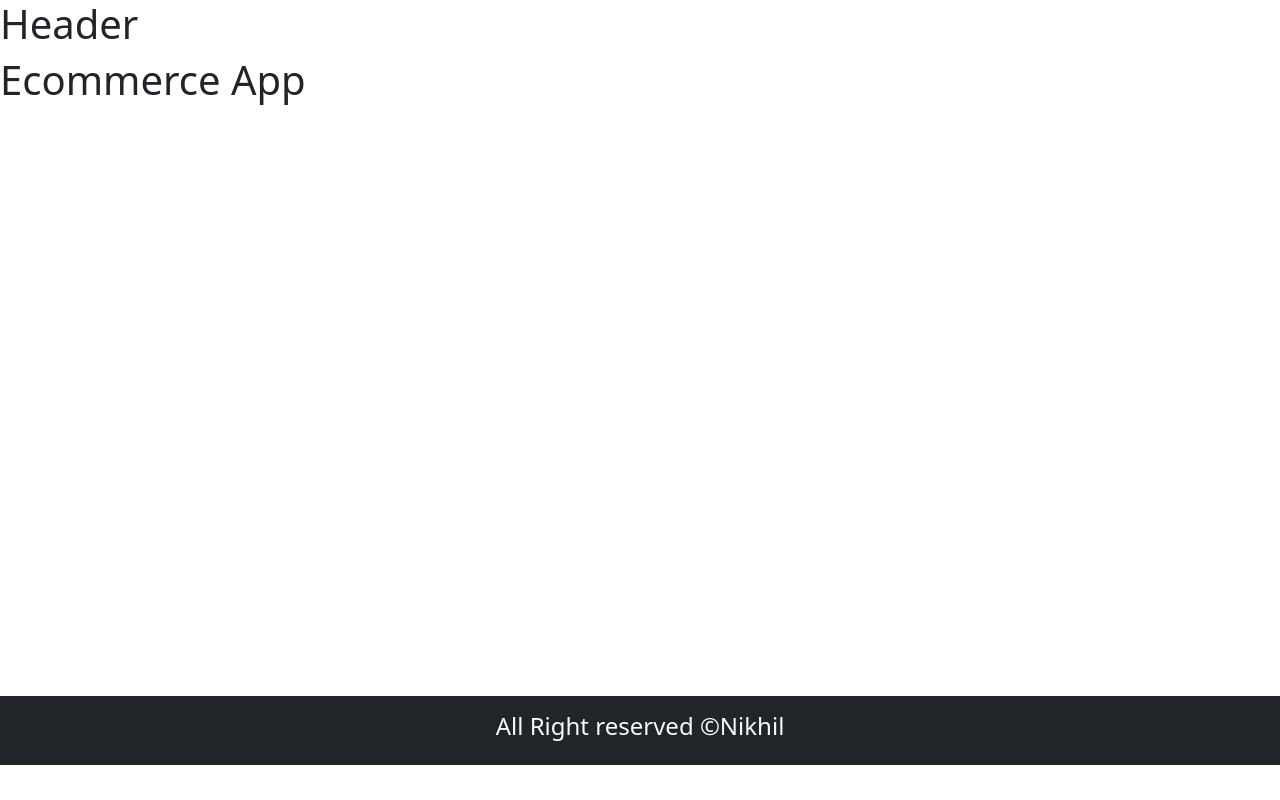
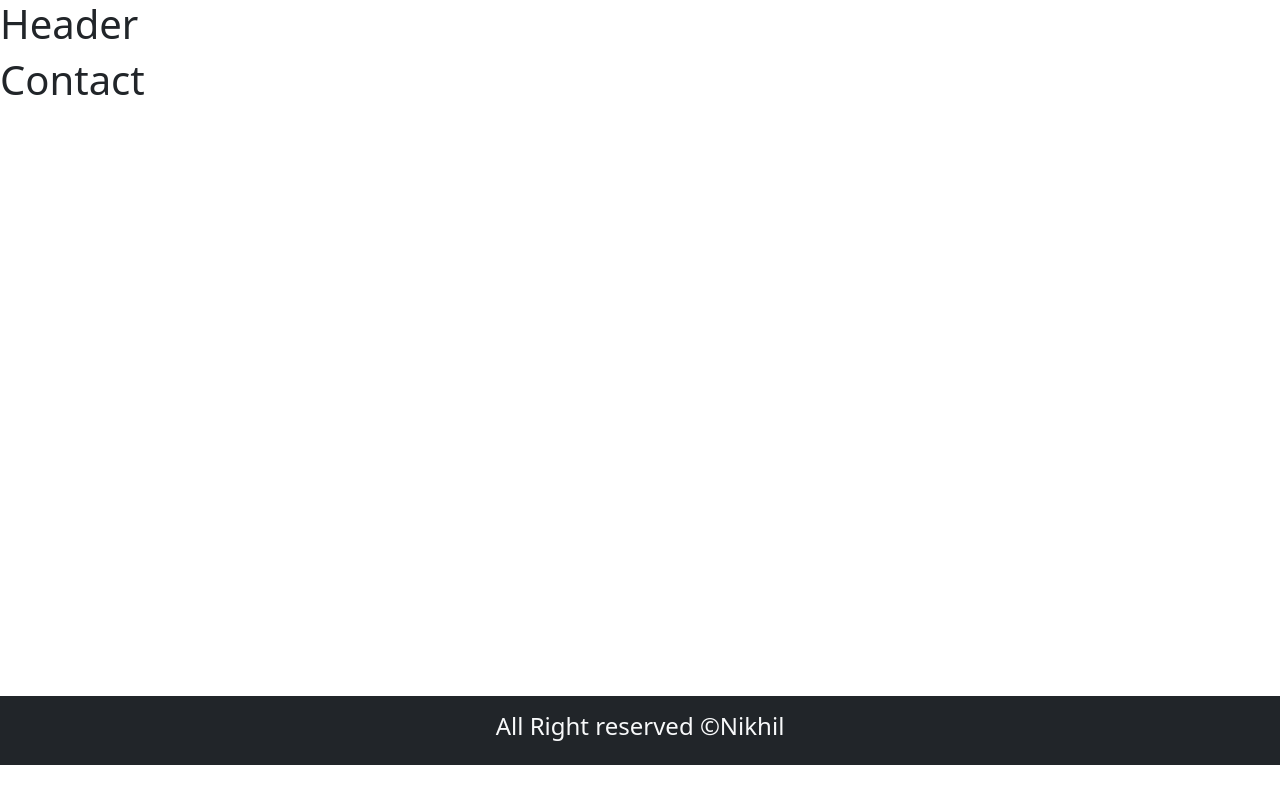
Before and after one commit to NIKHIL-techgeek/ecomm-full-stack, a React (Create React App) app in the folder client/: page /contact in a window 1280 px wide. Built offline with nearby package versions, Linux system fonts and the light colour scheme.

Commit message:
Router dom Installed

```diff
--- a/client/package.json
+++ b/client/package.json
@@ -8,6 +8,7 @@
     "@testing-library/user-event": "^13.5.0",
     "react": "^18.2.0",
     "react-dom": "^18.2.0",
+    "react-router-dom": "^6.12.1",
     "react-scripts": "5.0.1",
     "web-vitals": "^2.1.4"
   },
--- a/client/public/index.html
+++ b/client/public/index.html
@@ -31,7 +31,7 @@
       work correctly both with client-side routing and a non-root public URL.
       Learn how to configure a non-root public URL by running `npm run build`.
     -->
-    <title>React App</title>
+    <title>Ecommer App</title>
   </head>
   <body>
     <noscript>You need to enable JavaScript to run this app.</noscript>
--- a/client/src/App.js
+++ b/client/src/App.js
@@ -1,14 +1,19 @@
-import "./App.css";
-
-import Layout from './Components/Layout/Layout.js'
-
+import {Routes,Route} from 'react-router-dom'
+import Home from './pages/Home';
+import About from './pages/About';
+import Contact from './pages/Contact';
+import Policy from './pages/Policy';
+import Pagenotfound from './pages/Pagenotfound';
 function App() {
-  return (
+  return(
     <>
-      <Layout>
-        <h1>Ecommerce App</h1>
-      </Layout>
-
+    <Routes>
+      <Route path="/" element={<Home/>}/>
+      <Route path="/about" element={<About/>}/>
+      <Route path="/contact" element={<Contact/>}/>
+      <Route path="/policy" element={<Policy/>}/>
+      <Route path="*" element={<Pagenotfound/>}/>
+    </Routes>
     </>
   );
 }
--- /dev/null
+++ b/client/src/pages/About.js
@@ -0,0 +1,12 @@
+import React from "react";
+import Layout from "../Components/Layout/Layout";
+
+const About = () => {
+  return (
+    <Layout>
+      <h1>About</h1>
+    </Layout>
+  );
+};
+
+export default About;
--- /dev/null
+++ b/client/src/pages/Contact.js
@@ -0,0 +1,13 @@
+import React from 'react'
+import Layout from '../Components/Layout/Layout'
+
+const Contact = () => {
+  return (
+    <Layout>
+        <h1>Contact</h1>
+
+    </Layout>
+  )
+}
+
+export default Contact
--- /dev/null
+++ b/client/src/pages/Home.js
@@ -0,0 +1,12 @@
+import React from 'react'
+import Layout from '../Components/Layout/Layout'
+
+const Home = () => {
+  return (
+    <Layout>
+        <h1>Home Page</h1>
+    </Layout>
+  )
+}
+
+export default Home
--- /dev/null
+++ b/client/src/pages/Pagenotfound.js
@@ -0,0 +1,12 @@
+import React from "react";
+import Layout from "../Components/Layout/Layout";
+
+const Pagenotfound = () => {
+  return (
+    <Layout>
+      <h1>Pagenotfound</h1>
+    </Layout>
+  );
+};
+
+export default Pagenotfound;
--- /dev/null
+++ b/client/src/pages/Policy.js
@@ -0,0 +1,12 @@
+import React from "react";
+import Layout from "../Components/Layout/Layout";
+
+const Policy = () => {
+  return (
+    <Layout>
+      <h1>Policy</h1>
+    </Layout>
+  );
+};
+
+export default Policy;
```
Also changed, not shown: client/src/index.js (+5 -3 lines), 1 other file (tests, documents, lock files or other folders).
